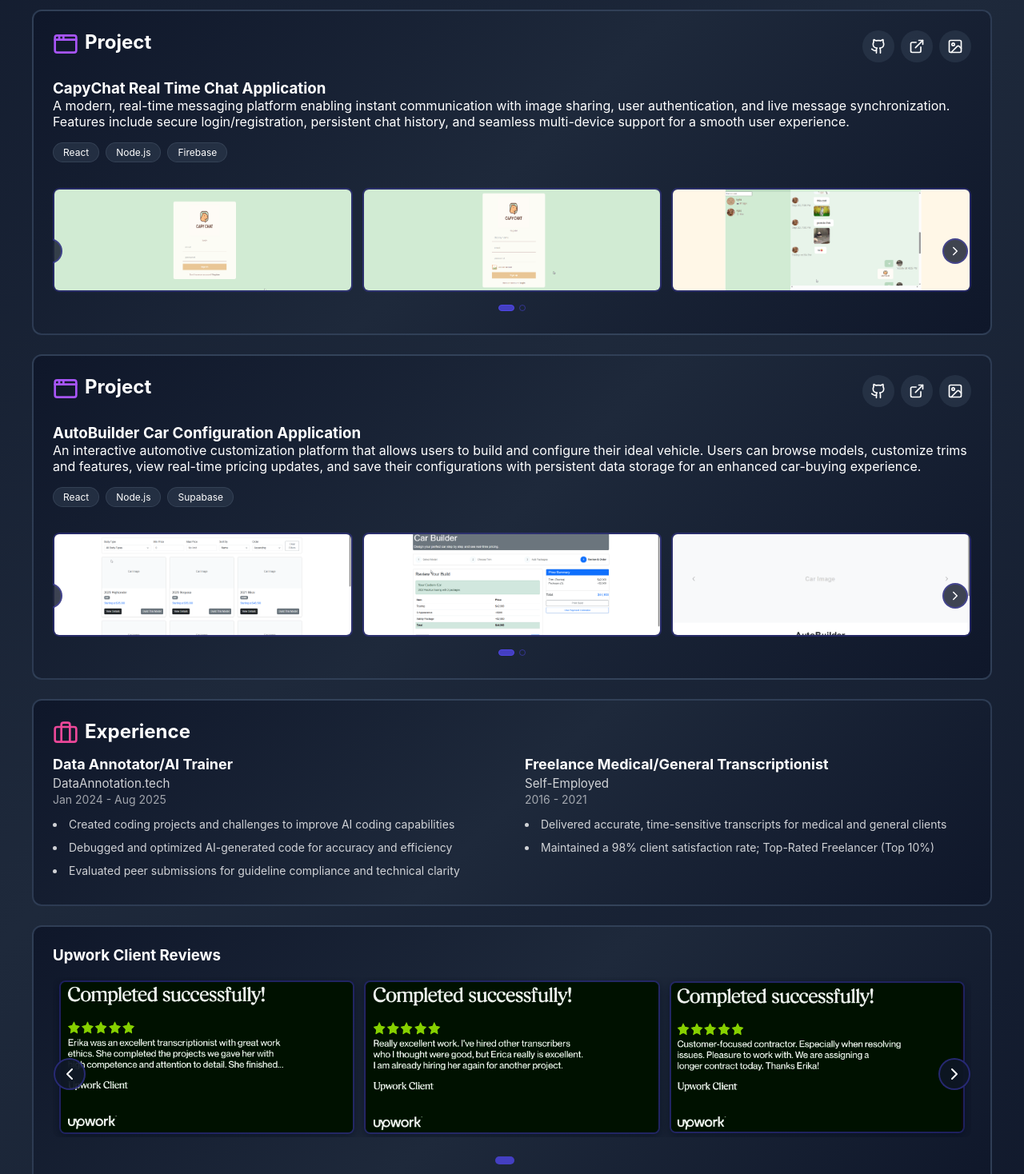
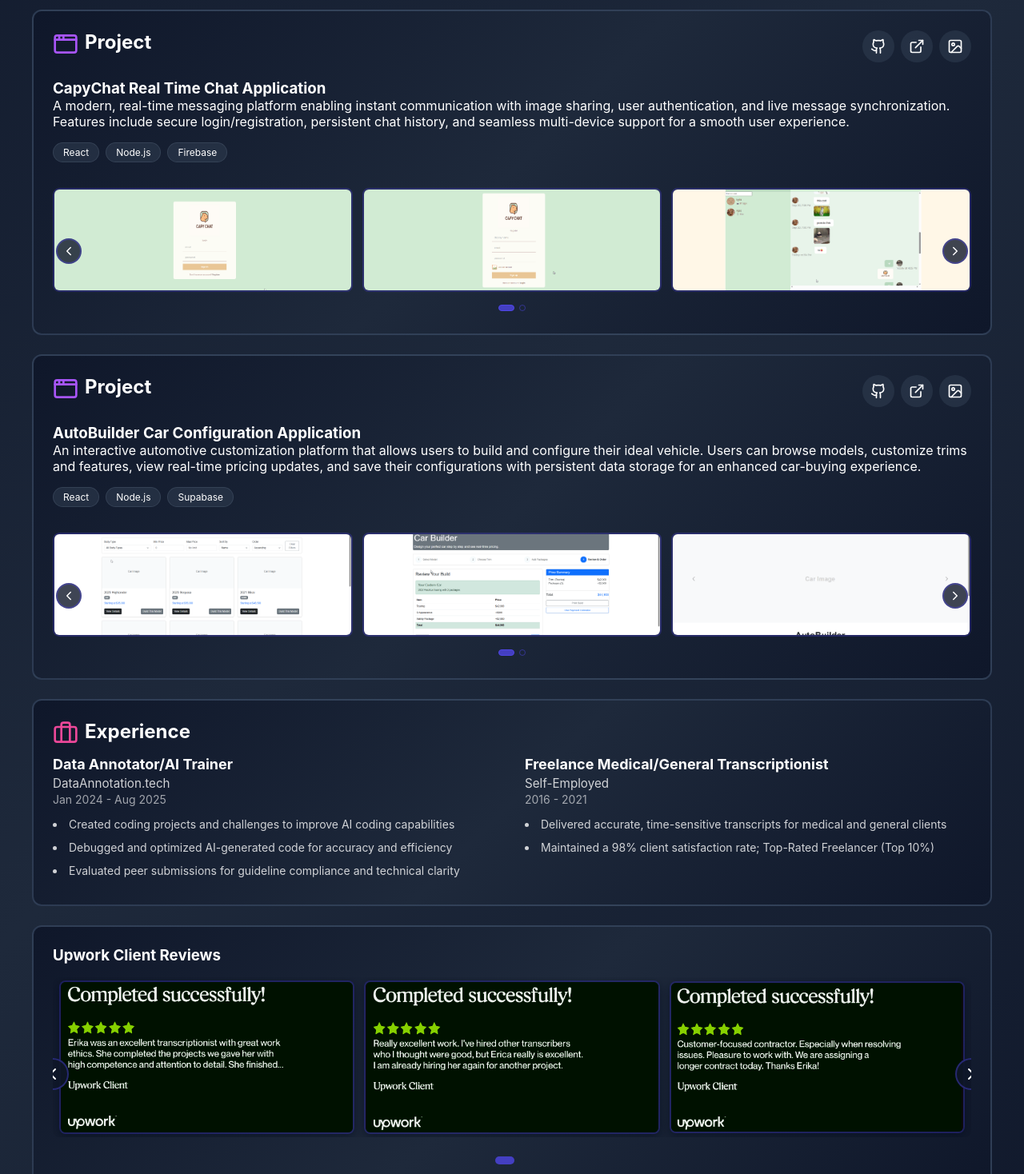
Before and after one commit to embe8/swe-portfolio, a React (Vite) app: page / in a window 1280 px wide. Shown: the part 748-2216 px from the top of the page at 80% size. Built offline with nearby package versions, Linux system fonts and the light colour scheme.

Commit message:
Modified review-carousel buttons position

```diff
--- a/src/style.css
+++ b/src/style.css
@@ -632,7 +632,7 @@ html, body {
 }
 
 .project-carousel-btn-prev {
-  left: -20px;
+  left: 4px;
 }
 
 .project-carousel-btn-next {
@@ -823,11 +823,11 @@ html, body {
 }
 
 .carousel-btn-prev {
-  left: 1px;
+  left: -20px;
 }
 
 .carousel-btn-next {
-  right: 1px;
+  right: -20px;
 }
 
 .carousel-icon {
```
